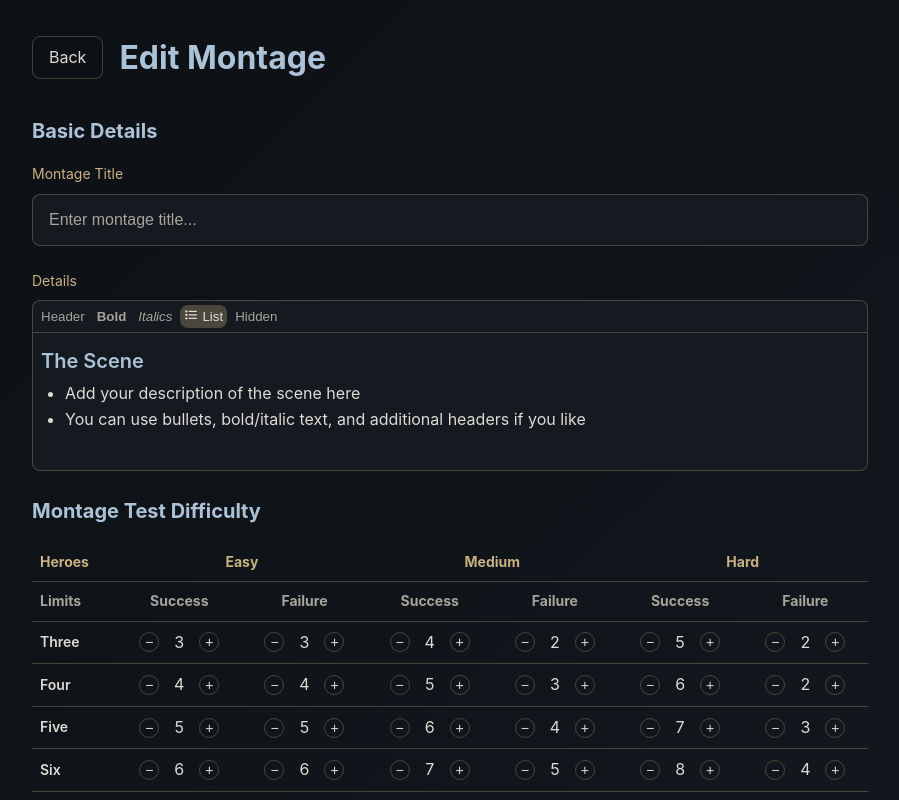
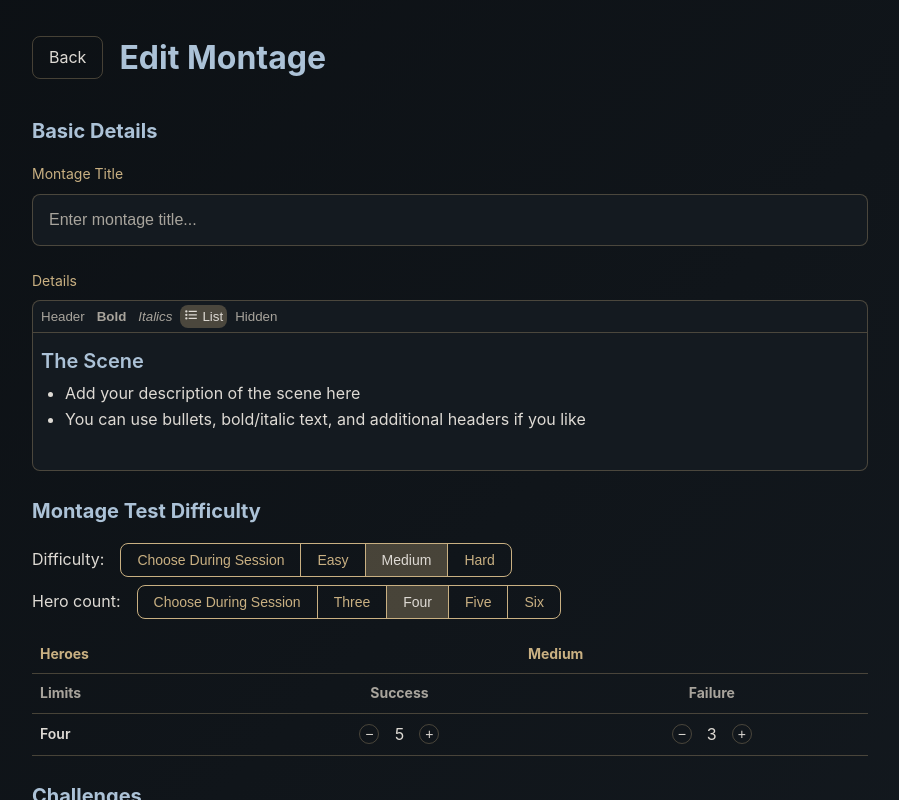
Before and after one commit to friendlylambda/steeltools, a React (Vite) app: page /montagemaker in a window 1280 px wide. Both pictures are taken after a click on the button "New Montage". Shown: the top 800 px of the page, without its empty margins (190-1089 px from the left). Built offline with nearby package versions, Linux system fonts and the light colour scheme.

Commit message:
Allow locking difficulty & hero count. Include skills in roll buttons.

```diff
--- a/src/montagemaker/components/DifficultyTable.tsx
+++ b/src/montagemaker/components/DifficultyTable.tsx
@@ -1,5 +1,7 @@
 /** @jsxImportSource @emotion/react */
 import { Fragment } from "react"
+import { Toggle } from "@base-ui/react/toggle"
+import { ToggleGroup } from "@base-ui/react/toggle-group"
 import type {
   DifficultyTable as DifficultyTableType,
   HeroCount,
@@ -7,6 +9,7 @@ import type {
 } from "../types/montage"
 import { colors, spacing, typography } from "../../theme"
 import { Stepper } from "./Stepper"
+import { toggleButtonStyle, toggleGroupStyle } from "./sharedStyles"
 
 interface CellProps {
   readonly align?: "left" | "center"
@@ -45,6 +48,10 @@ const HeaderCell = ({
 interface DifficultyTableProps {
   readonly value: DifficultyTableType
   readonly onChange: (value: DifficultyTableType) => void
+  readonly difficulty: Difficulty | null
+  readonly heroCount: HeroCount | null
+  readonly onDifficultyChange: (value: Difficulty | null) => void
+  readonly onHeroCountChange: (value: HeroCount | null) => void
 }
 
 const heroCountLabels: Record<HeroCount, string> = {
@@ -54,10 +61,27 @@ const heroCountLabels: Record<HeroCount, string> = {
   six: "Six",
 }
 
-const heroCountOrder: readonly HeroCount[] = ["three", "four", "five", "six"]
-const difficultyOrder: readonly Difficulty[] = ["easy", "medium", "hard"]
+const difficultyLabels: Record<Difficulty, string> = {
+  easy: "Easy",
+  medium: "Medium",
+  hard: "Hard",
+}
 
-export const DifficultyTable = ({ value, onChange }: DifficultyTableProps): React.ReactElement => {
+const allHeroCounts: readonly HeroCount[] = ["three", "four", "five", "six"]
+const allDifficulties: readonly Difficulty[] = ["easy", "medium", "hard"]
+
+
+export const DifficultyTable = ({
+  value,
+  onChange,
+  difficulty,
+  heroCount,
+  onDifficultyChange,
+  onHeroCountChange,
+}: DifficultyTableProps): React.ReactElement => {
+  const visibleDifficulties = difficulty ? [difficulty] : allDifficulties
+  const visibleHeroCounts = heroCount ? [heroCount] : allHeroCounts
+
   const handleCellChange = (
     heroCount: HeroCount,
     difficulty: Difficulty,
@@ -78,6 +102,18 @@ export const DifficultyTable = ({ value, onChange }: DifficultyTableProps): Reac
     })
   }
 
+  const handleDifficultyToggle = (toggleValue: string[]): void => {
+    const selected =
+      toggleValue.length > 0 && toggleValue[0] !== "any" ? (toggleValue[0] as Difficulty) : null
+    onDifficultyChange(selected)
+  }
+
+  const handleHeroCountToggle = (toggleValue: string[]): void => {
+    const selected =
+      toggleValue.length > 0 && toggleValue[0] !== "any" ? (toggleValue[0] as HeroCount) : null
+    onHeroCountChange(selected)
+  }
+
   return (
     <div css={{ marginBottom: spacing.large }}>
       <h3
@@ -89,35 +125,79 @@ export const DifficultyTable = ({ value, onChange }: DifficultyTableProps): Reac
       >
         Montage Test Difficulty
       </h3>
+      <div
+        css={{
+          display: "flex",
+          alignItems: "center",
+          gap: spacing.medium,
+          marginBottom: spacing.small,
+        }}
+      >
+        <span css={{ fontSize: typography.fontSize.medium, color: colors.text }}>Difficulty:</span>
+        <ToggleGroup
+          value={[difficulty ?? "any"]}
+          onValueChange={handleDifficultyToggle}
+          css={toggleGroupStyle}
+        >
+          {(["any", "easy", "medium", "hard"] as const).map((val, index, arr) => (
+            <Toggle key={val} value={val} css={toggleButtonStyle(index === arr.length - 1)}>
+              {val === "any" ? "Choose During Session" : difficultyLabels[val as Difficulty]}
+            </Toggle>
+          ))}
+        </ToggleGroup>
+      </div>
+      <div
+        css={{
+          display: "flex",
+          alignItems: "center",
+          gap: spacing.medium,
+          marginBottom: spacing.medium,
+        }}
+      >
+        <span css={{ fontSize: typography.fontSize.medium, color: colors.text }}>Hero count:</span>
+        <ToggleGroup
+          value={[heroCount ?? "any"]}
+          onValueChange={handleHeroCountToggle}
+          css={toggleGroupStyle}
+        >
+          {(["any", "three", "four", "five", "six"] as const).map((val, index, arr) => (
+            <Toggle key={val} value={val} css={toggleButtonStyle(index === arr.length - 1)}>
+              {val === "any" ? "Choose During Session" : heroCountLabels[val as HeroCount]}
+            </Toggle>
+          ))}
+        </ToggleGroup>
+      </div>
       <table
         css={{ width: "100%", borderCollapse: "collapse", fontSize: typography.fontSize.small }}
       >
         <thead>
           <tr css={{ color: colors.secondary }}>
             <HeaderCell align="left">Heroes</HeaderCell>
-            <HeaderCell colSpan={2}>Easy</HeaderCell>
-            <HeaderCell colSpan={2}>Medium</HeaderCell>
-            <HeaderCell colSpan={2}>Hard</HeaderCell>
+            {visibleDifficulties.map((difficulty) => (
+              <HeaderCell key={difficulty} colSpan={2}>
+                {difficultyLabels[difficulty]}
+              </HeaderCell>
+            ))}
           </tr>
           <tr css={{ color: colors.textDim }}>
             <HeaderCell align="left">Limits</HeaderCell>
-            <HeaderCell>Success</HeaderCell>
-            <HeaderCell>Failure</HeaderCell>
-            <HeaderCell>Success</HeaderCell>
-            <HeaderCell>Failure</HeaderCell>
-            <HeaderCell>Success</HeaderCell>
-            <HeaderCell>Failure</HeaderCell>
+            {visibleDifficulties.map((difficulty) => (
+              <Fragment key={difficulty}>
+                <HeaderCell>Success</HeaderCell>
+                <HeaderCell>Failure</HeaderCell>
+              </Fragment>
+            ))}
           </tr>
         </thead>
         <tbody>
-          {heroCountOrder.map((heroCount) => (
+          {visibleHeroCounts.map((heroCount) => (
             <tr key={heroCount}>
               <Cell align="left">
                 <span css={{ fontWeight: 600, color: colors.text }}>
                   {heroCountLabels[heroCount]}
                 </span>
               </Cell>
-              {difficultyOrder.map((difficulty) => (
+              {visibleDifficulties.map((difficulty) => (
                 <Fragment key={difficulty}>
                   <Cell>
                     <Stepper
--- a/src/montagemaker/components/Editor.tsx
+++ b/src/montagemaker/components/Editor.tsx
@@ -17,9 +17,10 @@ import type {
 } from "../types/montage"
 import { DEFAULT_OUTCOMES_HTML } from "../constants/outcomes"
 import { colors, spacing, radius, typography } from "../../theme"
+import { toggleButtonStyle, toggleGroupStyle } from "./sharedStyles"
 
 export const Editor = (): React.ReactElement | null => {
-  const { montageId } = useParams({ from: '/montagemaker/$montageId' })
+  const { montageId } = useParams({ from: "/montagemaker/$montageId" })
   const navigate = useNavigate()
   const montages = useMontageStore((state) => state.montages)
   const updateMontage = useMontageStore((state) => state.updateMontage)
@@ -29,7 +30,7 @@ export const Editor = (): React.ReactElement | null => {
 
   useEffect(() => {
     if (!montage) {
-      navigate({ to: '/montagemaker' })
+      navigate({ to: "/montagemaker" })
     } else {
       setCurrentId(montageId)
     }
@@ -140,7 +141,14 @@ export const Editor = (): React.ReactElement | null => {
         </div>
       </section>
 
-      <DifficultyTable value={montage.difficultyTable} onChange={handleDifficultyTableChange} />
+      <DifficultyTable
+        value={montage.difficultyTable}
+        onChange={handleDifficultyTableChange}
+        difficulty={montage.difficulty}
+        heroCount={montage.heroCount}
+        onDifficultyChange={(difficulty) => updateMontage(montageId, { difficulty })}
+        onHeroCountChange={(heroCount) => updateMontage(montageId, { heroCount })}
+      />
 
       <ChallengesList value={montage.challenges} onChange={handleChallengesChange} />
 
@@ -263,76 +271,13 @@ export const Editor = (): React.ReactElement | null => {
             <ToggleGroup
               value={[montage.outcomesMode]}
               onValueChange={handleOutcomesModeChange}
-              css={{
-                display: "flex",
-                gap: 0,
-                border: `1px solid ${colors.secondary}`,
-                borderRadius: radius.small,
-                overflow: "hidden",
-              }}
+              css={toggleGroupStyle}
             >
-              <Toggle
-                value="default"
-                css={{
-                  padding: `${spacing.small} ${spacing.medium}`,
-                  border: "none",
-                  borderRight: `1px solid ${colors.secondary}`,
-                  backgroundColor: "transparent",
-                  color: colors.secondary,
-                  fontSize: typography.fontSize.small,
-                  cursor: "pointer",
-                  "&[data-pressed]": {
-                    backgroundColor: colors.secondary30,
-                    color: colors.text,
-                  },
-                  "&:hover:not([data-pressed])": {
-                    backgroundColor: colors.backgroundCard,
-                  },
-                }}
-              >
-                Default
-              </Toggle>
-              <Toggle
-                value="minimal"
-                css={{
-                  padding: `${spacing.small} ${spacing.medium}`,
-                  border: "none",
-                  borderRight: `1px solid ${colors.secondary}`,
-                  backgroundColor: "transparent",
-                  color: colors.secondary,
-                  fontSize: typography.fontSize.small,
-                  cursor: "pointer",
-                  "&[data-pressed]": {
-                    backgroundColor: colors.secondary30,
-                    color: colors.text,
-                  },
-                  "&:hover:not([data-pressed])": {
-                    backgroundColor: colors.backgroundCard,
-                  },
-                }}
-              >
-                Minimal
-              </Toggle>
-              <Toggle
-                value="custom"
-                css={{
-                  padding: `${spacing.small} ${spacing.medium}`,
-                  border: "none",
-                  backgroundColor: "transparent",
-                  color: colors.secondary,
-                  fontSize: typography.fontSize.small,
-                  cursor: "pointer",
-                  "&[data-pressed]": {
-                    backgroundColor: colors.secondary30,
-                    color: colors.text,
-                  },
-                  "&:hover:not([data-pressed])": {
-                    backgroundColor: colors.backgroundCard,
-                  },
-                }}
-              >
-                Custom
-              </Toggle>
+              {(["default", "minimal", "custom"] as const).map((val, index, arr) => (
+                <Toggle key={val} value={val} css={toggleButtonStyle(index === arr.length - 1)}>
+                  {val.charAt(0).toUpperCase() + val.slice(1)}
+                </Toggle>
+              ))}
             </ToggleGroup>
           </div>
           {montage.outcomesMode === "custom" && (
--- /dev/null
+++ b/src/montagemaker/components/sharedStyles.ts
@@ -0,0 +1,26 @@
+import { colors, spacing, radius, typography } from "../../theme"
+
+export const toggleButtonStyle = (isLast: boolean) => ({
+  padding: `${spacing.small} ${spacing.medium}`,
+  border: "none",
+  borderRight: isLast ? "none" : `1px solid ${colors.secondary}`,
+  backgroundColor: "transparent",
+  color: colors.secondary,
+  fontSize: typography.fontSize.small,
+  cursor: "pointer",
+  "&[data-pressed]": {
+    backgroundColor: colors.secondary30,
+    color: colors.text,
+  },
+  "&:hover:not([data-pressed])": {
+    backgroundColor: colors.backgroundCard,
+  },
+})
+
+export const toggleGroupStyle = {
+  display: "flex",
+  gap: 0,
+  border: `1px solid ${colors.secondary}`,
+  borderRadius: radius.small,
+  overflow: "hidden",
+}
--- a/src/montagemaker/store/montageStore.ts
+++ b/src/montagemaker/store/montageStore.ts
@@ -23,6 +23,8 @@ interface MontageStore {
         | "includeRollButtons"
         | "outcomesMode"
         | "customOutcomesHtml"
+        | "difficulty"
+        | "heroCount"
       >
     >,
   ) => void
@@ -56,6 +58,8 @@ export const useMontageStore = create<MontageStore>()(
           includeRollButtons: false,
           outcomesMode: "minimal",
           customOutcomesHtml: "",
+          difficulty: "medium",
+          heroCount: "four",
           createdAt: now,
           updatedAt: now,
         }
@@ -98,7 +102,7 @@ export const useMontageStore = create<MontageStore>()(
     }),
     {
       name: "montagemaker-store",
-      version: 3,
+      version: 4,
       migrate: (persistedState, version) => {
         let state = persistedState as { montages: Record<string, unknown> }
 
@@ -164,6 +168,21 @@ export const useMontageStore = create<MontageStore>()(
           state = { ...state, montages: migratedMontages }
         }
 
+        if (version < 4) {
+          // Add difficulty and heroCount fields
+          const migratedMontages = Object.fromEntries(
+            Object.entries(state.montages).map(([id, montage]) => [
+              id,
+              {
+                ...(montage as Record<string, unknown>),
+                difficulty: null,
+                heroCount: null,
+              },
+            ]),
+          )
+          state = { ...state, montages: migratedMontages }
+        }
+
         return state
       },
     },
--- a/src/montagemaker/types/montage.ts
+++ b/src/montagemaker/types/montage.ts
@@ -35,6 +35,8 @@ export interface Montage {
   readonly includeRollButtons: boolean
   readonly outcomesMode: OutcomesMode
   readonly customOutcomesHtml: string
+  readonly difficulty: Difficulty | null
+  readonly heroCount: HeroCount | null
   readonly createdAt: number
   readonly updatedAt: number
 }
--- a/src/montagemaker/utils/markdown.ts
+++ b/src/montagemaker/utils/markdown.ts
@@ -131,42 +131,86 @@ const heroCountLabels: Record<HeroCount, string> = {
   six: "Six",
 }
 
+const difficultyLabels: Record<Difficulty, string> = {
+  easy: "Easy",
+  medium: "Medium",
+  hard: "Hard",
+}
+
 const generateDashes = (count: number): string => "-".repeat(count)
 
 const generateTable = (montage: Montage): string => {
   const { difficultyTable } = montage
+  const difficulties = montage.difficulty ? [montage.difficulty] : difficultyOrder
+  const heroCounts = montage.heroCount ? [montage.heroCount] : heroCountOrder
+
+  // Build header row
+  const difficultyHeaders = difficulties
+    .map((currentDifficulty) => `**${difficultyLabels[currentDifficulty]}**||`)
+    .join("")
+  const difficultySubHeaders = difficulties.map(() => "**Success**|**Failure**|").join("")
+
   const lines: string[] = [
     "**Montage Test Difficulty**",
-    "|**Heroes**|**Easy**||**Medium**||**Hard**||",
-    "|**Limits**|**Success**|**Failure**|**Success**|**Failure**|**Success**|**Failure**|",
+    `|**Heroes**|${difficultyHeaders}`,
+    `|**Limits**|${difficultySubHeaders}`,
   ]
 
-  for (const heroCount of heroCountOrder) {
-    const row = difficultyTable[heroCount]
-    lines.push(
-      `|**${heroCountLabels[heroCount]}**|${row.easy.success}|${row.easy.failure}|${row.medium.success}|${row.medium.failure}|${row.hard.success}|${row.hard.failure}|`,
-    )
+  for (const currentHeroCount of heroCounts) {
+    const row = difficultyTable[currentHeroCount]
+    const cells = difficulties
+      .map(
+        (currentDifficulty) =>
+          `${row[currentDifficulty].success}|${row[currentDifficulty].failure}|`,
+      )
+      .join("")
+    lines.push(`|**${heroCountLabels[currentHeroCount]}**|${cells}`)
   }
 
   return lines.join("\n")
 }
 
-const generateButtons = (): string => dedent`
-  ||[[setting:Number of Heroes]]||
-  ||Difficulty:||:<>[[/setvar montage_difficulty 1|Easy]][[/setvar montage_difficulty 2|Medium]][[/setvar montage_difficulty 3|Hard]]||`
+const generateButtons = (montage: Montage): string => {
+  const parts: string[] = []
 
-const generateQueryBlock = (
-  difficultyNum: number,
-  heroCondition: string,
-  successCount: number,
-  failureCount: number,
-): string => dedent`
-  ???query (montage_difficulty = ${difficultyNum}) and (${heroCondition})
+  if (!montage.heroCount) {
+    parts.push("||[[setting:Number of Heroes]]||")
+  }
+
+  if (!montage.difficulty) {
+    parts.push(
+      "||Difficulty:||:<>[[/setvar montage_difficulty 1|Easy]][[/setvar montage_difficulty 2|Medium]][[/setvar montage_difficulty 3|Hard]]||",
+    )
+  }
+
+  return parts.join("\n")
+}
+
+const generateTracker = (successCount: number, failureCount: number): string => dedent`
   |Successes: |[[${generateDashes(successCount)}]]|
   |||
   |Failures: |[[${generateDashes(failureCount)}]]|
-  |||
-  ???`
+  |||`
+
+const generateQueryBlock = (
+  conditions: readonly string[],
+  successCount: number,
+  failureCount: number,
+): string => {
+  const tracker = generateTracker(successCount, failureCount)
+
+  if (conditions.length === 0) {
+    return tracker
+  }
+
+  const query =
+    conditions.length === 1 ? conditions[0] : conditions.map((cond) => `(${cond})`).join(" and ")
+
+  return dedent`
+    ???query ${query}
+    ${tracker}
+    ???`
+}
 
 const generateQueryBlocks = (montage: Montage): string => {
   const { difficultyTable } = montage
@@ -178,19 +222,24 @@ const generateQueryBlocks = (montage: Montage): string => {
     six: "numheroes > 5",
   }
 
+  const difficulties = montage.difficulty ? [montage.difficulty] : difficultyOrder
+  const heroCounts = montage.heroCount ? [montage.heroCount] : heroCountOrder
+
   const blocks: string[] = []
 
-  for (const difficulty of difficultyOrder) {
-    for (const heroCount of heroCountOrder) {
-      const cell = difficultyTable[heroCount][difficulty]
-      blocks.push(
-        generateQueryBlock(
-          difficultyNumMap[difficulty],
-          heroConditionMap[heroCount],
-          cell.success,
-          cell.failure,
-        ),
-      )
+  for (const currentDifficulty of difficulties) {
+    for (const currentHeroCount of heroCounts) {
+      const cell = difficultyTable[currentHeroCount][currentDifficulty]
+      const conditions: string[] = []
+
+      if (!montage.difficulty) {
+        conditions.push(`montage_difficulty = ${difficultyNumMap[currentDifficulty]}`)
+      }
+      if (!montage.heroCount) {
+        conditions.push(heroConditionMap[currentHeroCount])
+      }
+
+      blocks.push(generateQueryBlock(conditions, cell.success, cell.failure))
     }
   }
 
@@ -200,7 +249,6 @@ const generateQueryBlocks = (montage: Montage): string => {
 const generateChallenge = (challenge: Challenge, includeRollButtons: boolean): string => {
   const chars = challenge.suggestedCharacteristics.join(" or ")
   const skills = challenge.suggestedSkills.join(" or ")
-  const diffLabel = challenge.difficulty.charAt(0).toUpperCase() + challenge.difficulty.slice(1)
   const extraDetails = challenge.extraDetails?.trim()
   const checkboxCount = challenge.timesCompletable ?? 1
   const checkboxes = Array(checkboxCount)
@@ -225,14 +273,24 @@ const generateChallenge = (challenge: Challenge, includeRollButtons: boolean): s
 
   if (!includeRollButtons) {
     return base
-  } else {
-    return dedent`
-      ${base}
-      {
-      |Roll for: ${challenge.name}
-      |${diffLabel}
-      }`
   }
+
+  // Build roll button label: "{name}: {chars} ({skills})"
+  const rollParts = [challenge.name]
+  if (chars) {
+    rollParts.push(`: ${chars}`)
+  }
+  const rollLabel = rollParts.join("")
+  const skillsSuffix = skills ? ` (${skills})` : ""
+
+  const difficultyKeyword = difficultyLabels[challenge.difficulty]
+
+  return dedent`
+    ${base}
+    {
+    |${rollLabel}${skillsSuffix}
+    |${difficultyKeyword}
+    }`
 }
 
 const generateChallenges = (montage: Montage): string => {
@@ -307,22 +365,22 @@ export const generateMarkdown = (montage: Montage): string => {
     }
   }
 
+  const bothLocked = montage.difficulty !== null && montage.heroCount !== null
+  const buttons = generateButtons(montage)
+
   // Party section
-  sections.push(
-    "",
-    "## Party",
-    "",
-    "{",
-    generateTable(montage),
-    "",
-    "",
-    generateButtons(),
-    "}",
-    "",
-    "{!",
-    generateQueryBlocks(montage),
-    "}",
-  )
+  sections.push("", "## Party", "")
+
+  if (bothLocked && !buttons) {
+    // Both set: table in { } with no buttons, query blocks have no wrapper
+    sections.push("{", generateTable(montage), "}", "", "{!", generateQueryBlocks(montage), "}")
+  } else {
+    sections.push("{", generateTable(montage), "")
+    if (buttons) {
+      sections.push("", buttons)
+    }
+    sections.push("}", "", "{!", generateQueryBlocks(montage), "}")
+  }
 
   if (montage.includePlayerTracker) {
     sections.push("", generatePlayerTracker())
```
